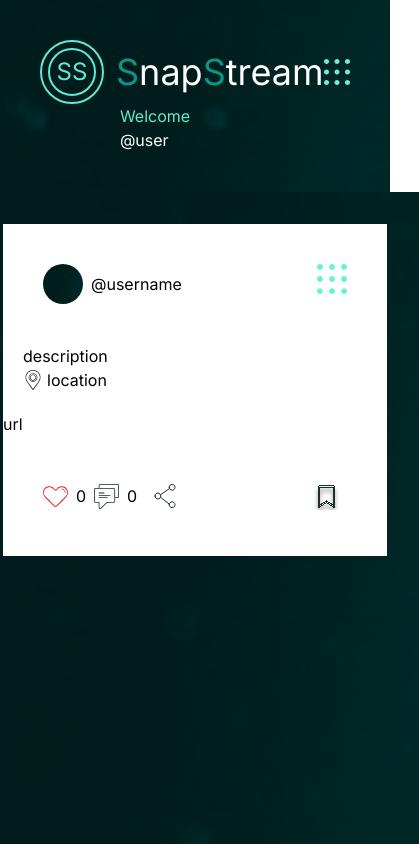
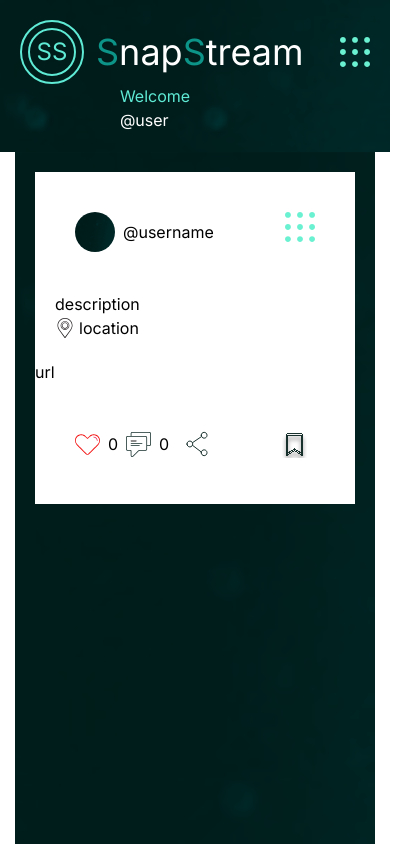
Before and after one commit to AnitaGulacsi/SnapSteam, a Next.js app: page /social-feed in a window 390 px wide. Shown: the top 844 px of the page, 419 px wide, since content can reach past the window. Built offline with nearby package versions, Linux system fonts and the light colour scheme.

Commit message:
Optimize responsive spacing for better layout adaptability

```diff
--- a/app/social-feed/page.tsx
+++ b/app/social-feed/page.tsx
@@ -17,7 +17,7 @@ export default function Page() {
         <p className="text-teal-300">Welcome</p>
         <p className="text-white">@user</p>
       </Navbar>
-      <div className="absolute hidden md:flex">
+      <div className="absolute hidden md:flex sm:m-0 lg:p-7 xl-20">
         <ActionsMenu />
       </div>
       {openMenu && (
@@ -26,7 +26,7 @@ export default function Page() {
         </div>
       )}
       <div className="flex justify-center h-screen">
-        <div className="bg-green p-8">
+        <div className="bg-green p-5 sm:p-10">
           <PostCard />
         </div>
       </div>
--- a/app/ui/components/navbar/Navbar.tsx
+++ b/app/ui/components/navbar/Navbar.tsx
@@ -9,7 +9,7 @@ interface NavbarProps {
 }
 
 export const Navbar: FC<NavbarProps> = ({ children, onClick }) => (
-  <nav className="bg-green p-10 flex flex-col md:flex-row md:justify-between">
+  <nav className="bg-green p-5 sm:p-10 flex flex-col md:flex-row md:justify-between">
     <div className="flex flex-row items-center justify-between">
       <div className="flex">
         <Logo />
@@ -17,7 +17,7 @@ export const Navbar: FC<NavbarProps> = ({ children, onClick }) => (
           <AppName />
         </div>
       </div>
-      <Menu onClick={onClick} className="md:hidden" />
+      <Menu onClick={onClick} className="ml-2 md:hidden" />
     </div>
     <div className="flex justify-center">
       <div className="flex flex-col justify-center mr-20">{children}</div>
--- a/app/ui/components/post-card/PostCard.tsx
+++ b/app/ui/components/post-card/PostCard.tsx
@@ -4,7 +4,7 @@ import { PostHeader } from "./post-header/PostHeader";
 
 export const PostCard = () => {
   return (
-    <div className="w-96 bg-white">
+    <div className="w-80 sm:w-96 bg-white">
       <PostHeader />
       <PostBody description={"description"} location={"location"} url={"url"} />
       <PostFooter />
```
